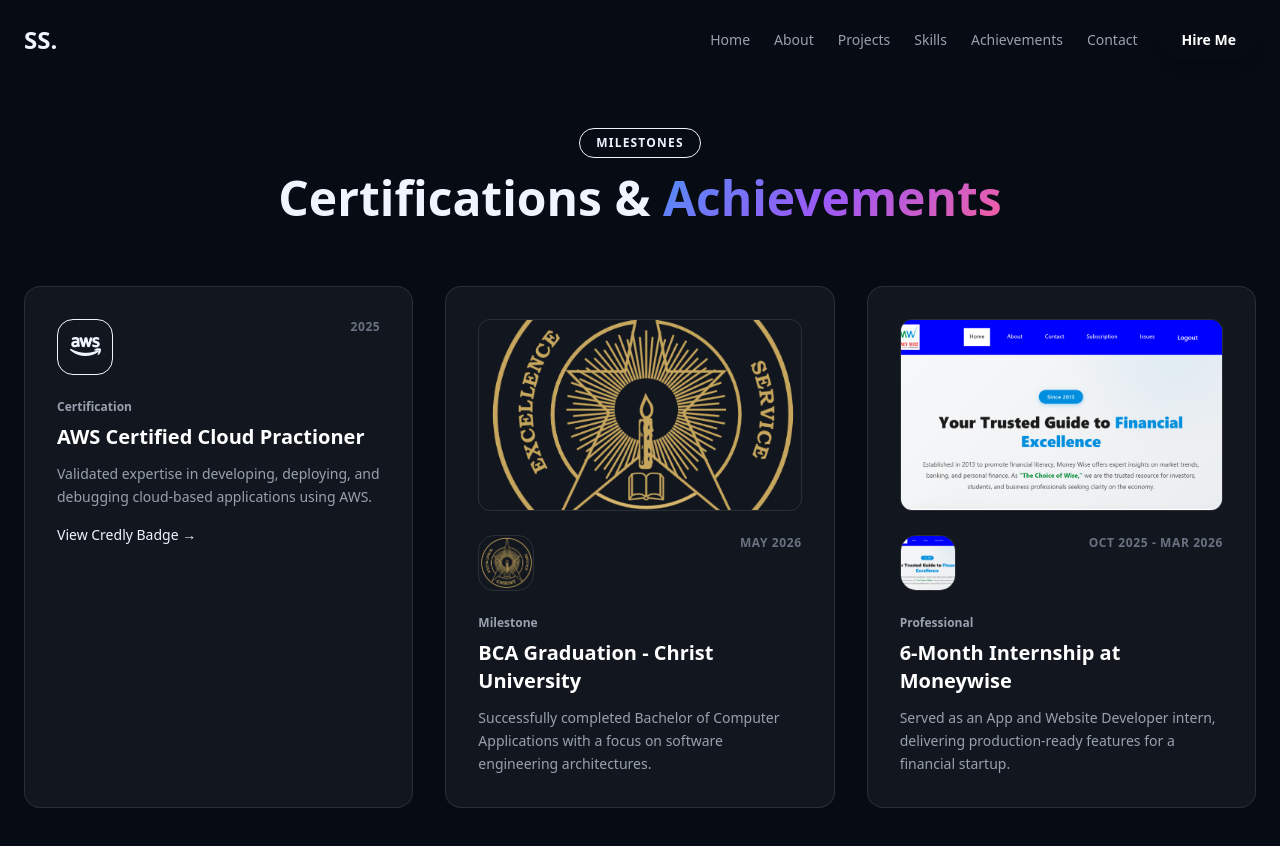
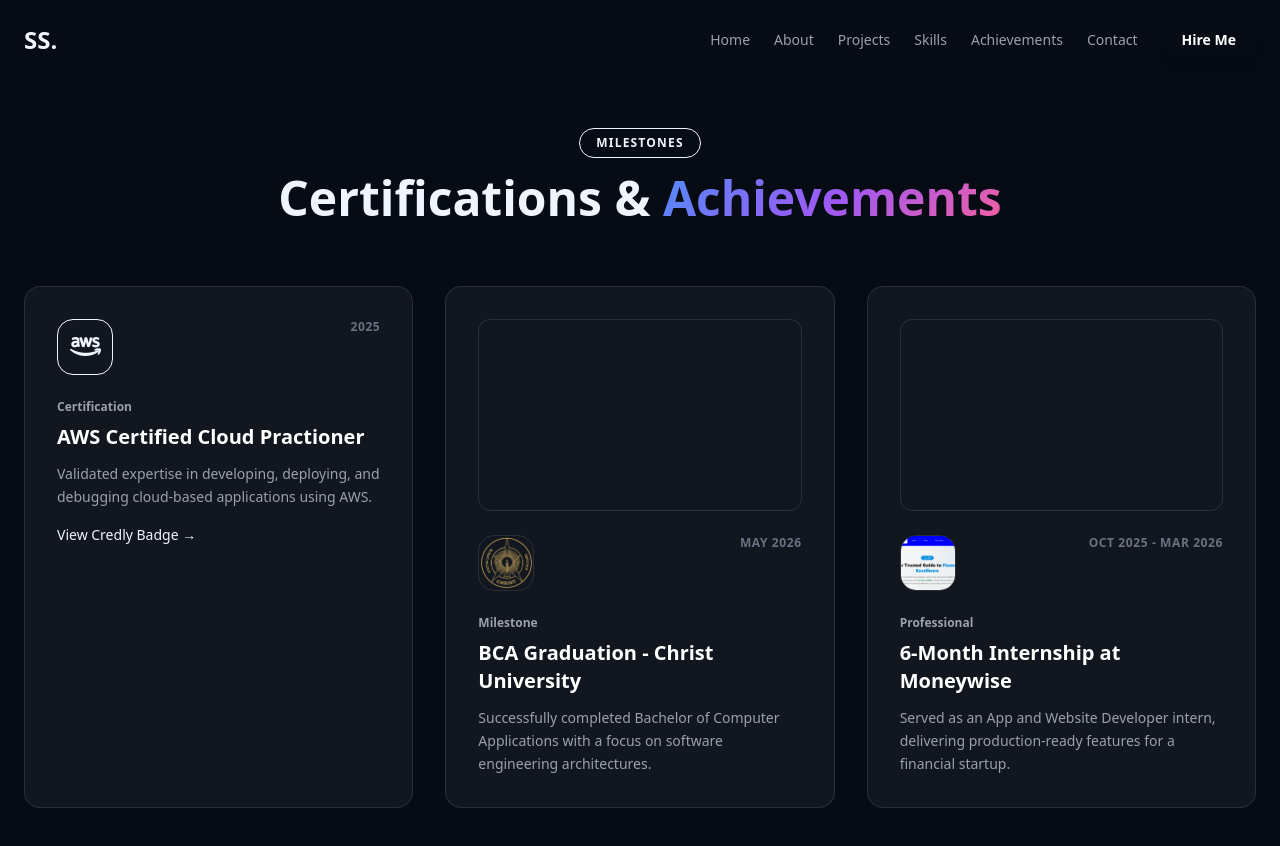
Before and after one commit to sriniketh-cp/next-js-protfolio, a Next.js app: page /achivements in a window 1280 px wide. Shown: the top 846 px of the page. Built offline with nearby package versions, Linux system fonts and the light colour scheme.

Commit message:
image change

```diff
--- a/app/achivements/page.js
+++ b/app/achivements/page.js
@@ -50,7 +50,7 @@ export default function Achievements() {
         {achievementsList.map((item) => (
           <div key={item.id} className="glass-card p-8 hover:-translate-y-2 transition-transform duration-300 group">
             {item.image && (
-              <img
+              <div
                 src={item.image}
                 alt={item.title}
                 className="w-full h-48 object-cover rounded-xl mb-6 border border-white/10"
```
